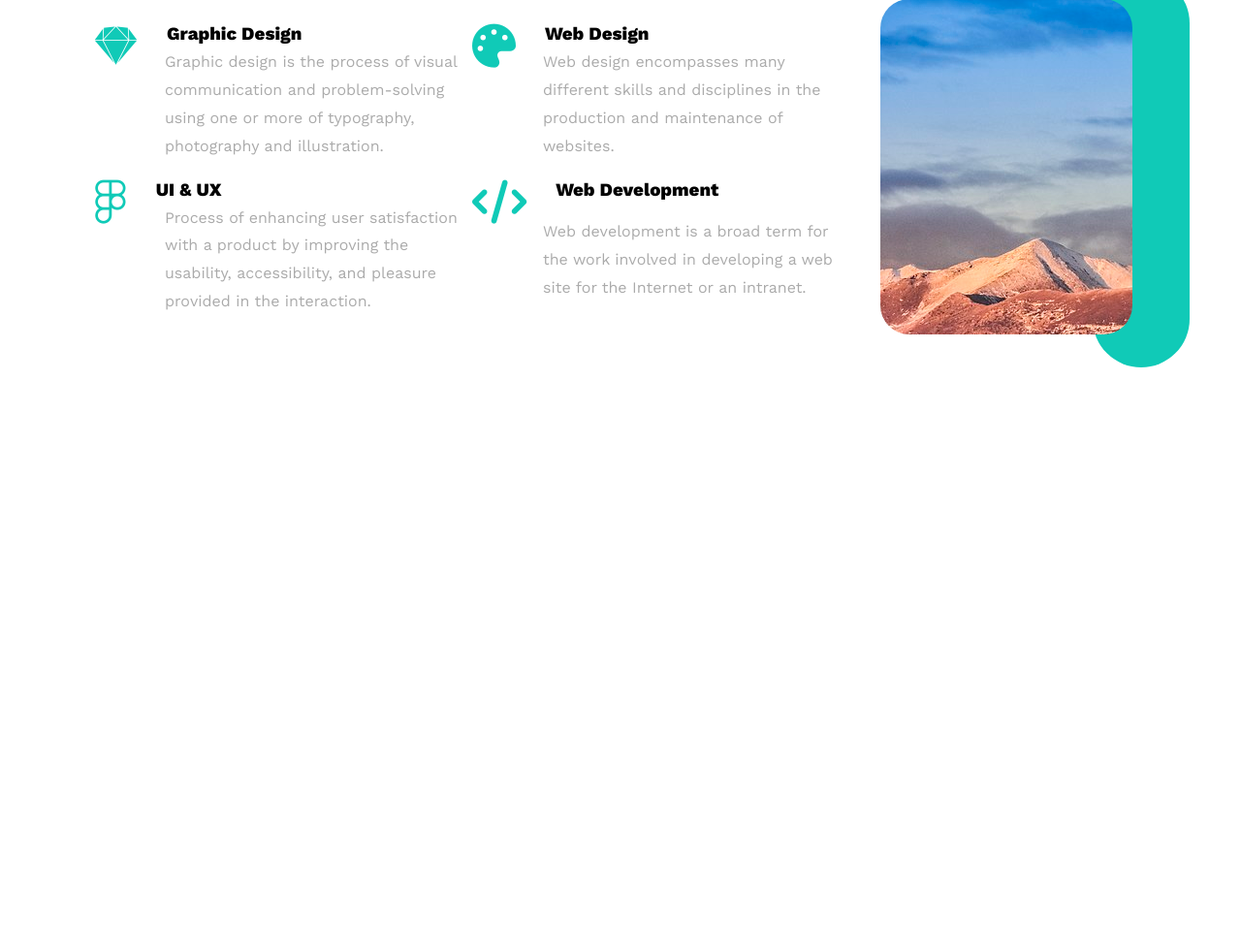
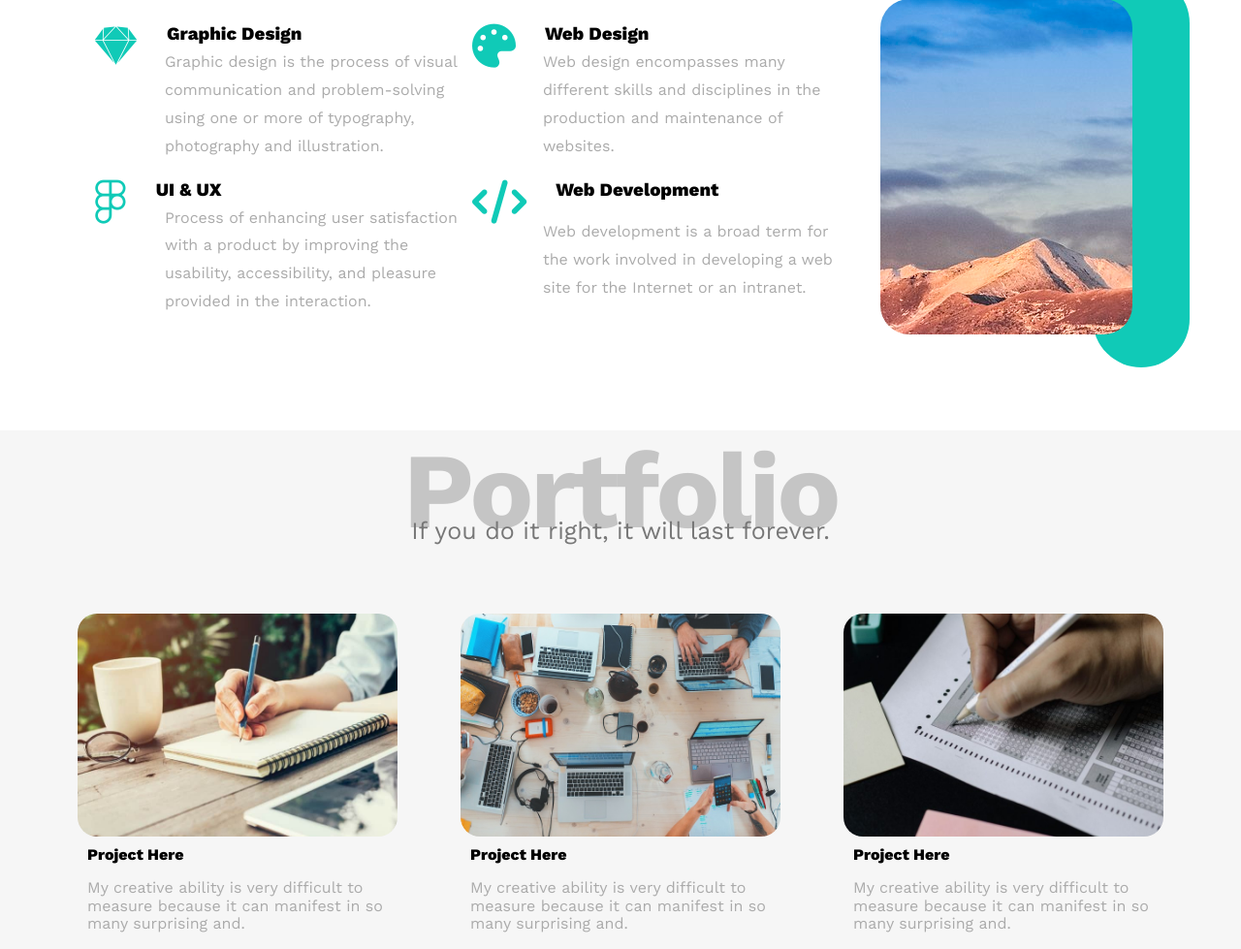
Before and after one commit to Termedelo/elzeroWeb, a PHP site: page / in a window 1280 px wide. Shown: the part 1278-2257 px from the top of the page at 97% size. Before the commit the page ends 1657 px from the top, so only its background shows below. Run offline with PHP 8.4, Linux system fonts and the light colour scheme.

Commit message:
i added the portfolio section

```diff
--- a/Templet1/css/Main.css
+++ b/Templet1/css/Main.css
@@ -60,7 +60,7 @@ body {
     font-size: 10px;
   }
 }
-/* Start of this thing*/
+/* Start of Services components */
 .GeneralItem {
   display: flex;
   flex-wrap: wrap;
@@ -81,7 +81,28 @@ body {
   margin-left: -33px;
   font-size: 45px;
 }
-/* End of this thing*/
+/* End of Services components*/
+/* Start of portfolio components*/
+.portfolio .container .card{
+  display: flex;
+  flex-direction: column;
+}
+.portfolio .container .card img{
+  width:330px;
+  height:230px;
+  border-radius: 20px;
+}
+.portfolio .container .card img + h4{
+  margin: 10px 0 0;
+  padding-left: 10px;
+  font-weight: 800;
+}
+.portfolio .container .card img + h4 + p{
+  color:#ababab;
+  padding-left: 10px;
+  width:330px;
+}
+/* End of portfolio components*/
 /* End of reusable components */
 /*Start Header*/
 header {
@@ -249,3 +270,17 @@ header .links ul::before {
   border-radius: 150px;
 }
 /* End of Service */
+/* Start of Portfolio*/
+.portfolio .container{
+  background-color: #f6f6f6;
+  min-width: 100%;
+  margin-top: 208px;
+}
+.portfolio .container .cards{
+  display: flex;
+  flex-direction: row;
+  flex-wrap: wrap;
+  justify-content: space-evenly;
+  margin-top: 70px;
+}
+/* End of Portfolio*/
--- a/Templet1/index.html
+++ b/Templet1/index.html
@@ -96,8 +96,8 @@
             <i class="fa-solid fa-palette fa-3x"></i>
             <h3>Web Design</h3>
             <p>
-              Web design encompasses many different skills and disciplines in the
-              production and maintenance of websites.
+              Web design encompasses many different skills and disciplines in
+              the production and maintenance of websites.
             </p>
           </div>
           <div class="GeneralItem">
@@ -113,16 +113,48 @@
             <i class="fa-solid fa-code fa-3x"></i>
             <h3>Web Development</h3>
             <p>
-              Web development is a broad term for the work involved in developing
-              a web site for the Internet or an intranet.
+              Web development is a broad term for the work involved in
+              developing a web site for the Internet or an intranet.
             </p>
           </div>
         </div>
-        <div class="image">
-
-        </div>
+        <div class="image"></div>
       </div>
     </div>
     <!--End of Service-->
+    <!--Start of Portfolio-->
+    <div class="portfolio" id="Portfolio">
+      <div class="container">
+        <h1 class="Special-heading">Portfolio</h1>
+        <p>If you do it right, it will last forever.</p>
+       <div class="cards">
+        <div class="card">
+          <img src="/Templet1/images/portfolio-1.jpg"/>
+          <h4>Project Here</h4>
+          <p>
+            My creative ability is very difficult to measure because it can
+            manifest in so many surprising and.
+          </p>
+        </div>
+        <div class="card">
+          <img src="/Templet1/images/portfolio-2.jpg"/>
+          <h4>Project Here</h4>
+          <p>
+            My creative ability is very difficult to measure because it can
+            manifest in so many surprising and.
+          </p>
+        </div>
+        <div class="card">
+          <img src="/Templet1/images/portfolio-3.jpg"/>
+          <h4>Project Here</h4>
+          <p>
+            My creative ability is very difficult to measure because it can
+            manifest in so many surprising and.
+          </p>
+        </div>
+       </div>
+      </div>
+    </div>
+    <!--End of Portfolio-->
   </body>
 </html>
```
Also changed, not shown: Templet1/images/portfolio-1.jpg (added), Templet1/images/portfolio-2.jpg (added), Templet1/images/portfolio-3.jpg (added).
